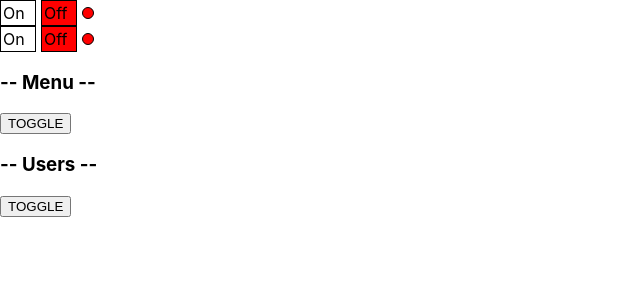
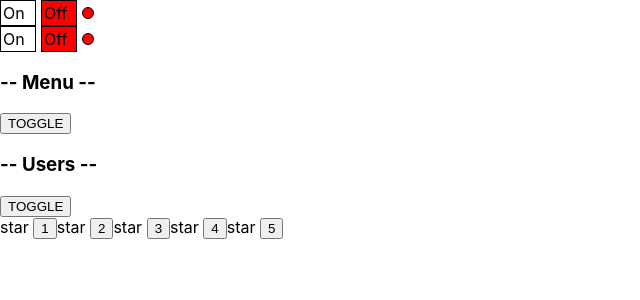
Before and after one commit to dron185/cra-console, a React (Create React App) app: page / in a window 1280 px wide. Shown: the top 300 px of the page, without its empty margins (0-640 px from the left). Built offline with nearby package versions, Linux system fonts and the light colour scheme.

Commit message:
add uncontrolled raiting

```diff
--- a/src/App.tsx
+++ b/src/App.tsx
@@ -2,10 +2,11 @@
 import logo from './logo.svg';
 import './App.css';
 import Accordion from './components/Accordion/Accordion';
-import {Raiting} from "./components/Raiting/Raiting";
+// import {Raiting} from "./components/Raiting/Raiting";
 import {log} from 'console';
 import {OnOff} from './components/OnOff/OnOff';
 import UncontrolledAccordion from "./components/UncontrolledAccordion/Accordion";
+import {Raiting} from "./components/UncontrolledRaiting/Raiting"
 
 function App(props: any) {
     console.log('App rendering');
@@ -33,6 +34,8 @@
             <UncontrolledAccordion titleValue = {'Menu'}/>
             <UncontrolledAccordion titleValue = {'Users'}/>
 
+            <Raiting />
+
         </div>
     );
 }
--- a/src/components/UncontrolledAccordion/Accordion.tsx
+++ b/src/components/UncontrolledAccordion/Accordion.tsx
@@ -4,7 +4,6 @@
 
 type AccordionPropsType = {
   titleValue: string
-  // collapsed: boolean
 }
 
 function UncontrolledAccordion(props: AccordionPropsType) {
--- /dev/null
+++ b/src/components/UncontrolledRaiting/Raiting.tsx
@@ -0,0 +1,41 @@
+import {useState} from "react";
+
+// type RaitingPropsType = {
+//   // value: 0|1|2|3|4|5
+// }
+
+export function Raiting() {
+    console.log('Raiting rendering');
+
+    let [value, setValue] = useState(0)
+
+    return (
+        <div>
+            <Star selected={value > 0}/>
+            <button onClick={()=>{setValue(value=1)}}>1</button>
+            <Star selected={value > 1}/>
+            <button onClick={()=>{setValue(value=2)}}>2</button>
+            <Star selected={value > 2}/>
+            <button onClick={()=>{setValue(value=3)}}>3</button>
+            <Star selected={value > 3}/>
+            <button onClick={()=>{setValue(value=4)}}>4</button>
+            <Star selected={value > 4}/>
+            <button onClick={()=>{setValue(value=5)}}>5</button>
+        </div>
+    )
+}
+
+
+type StarPropsType = {
+  selected: boolean
+}
+
+function Star(props: StarPropsType) {
+  console.log('Star rendering');
+
+  if (props.selected === true) {
+    return <span><b>star </b></span>
+  } else {
+    return <span>star </span>
+  }
+}
```
